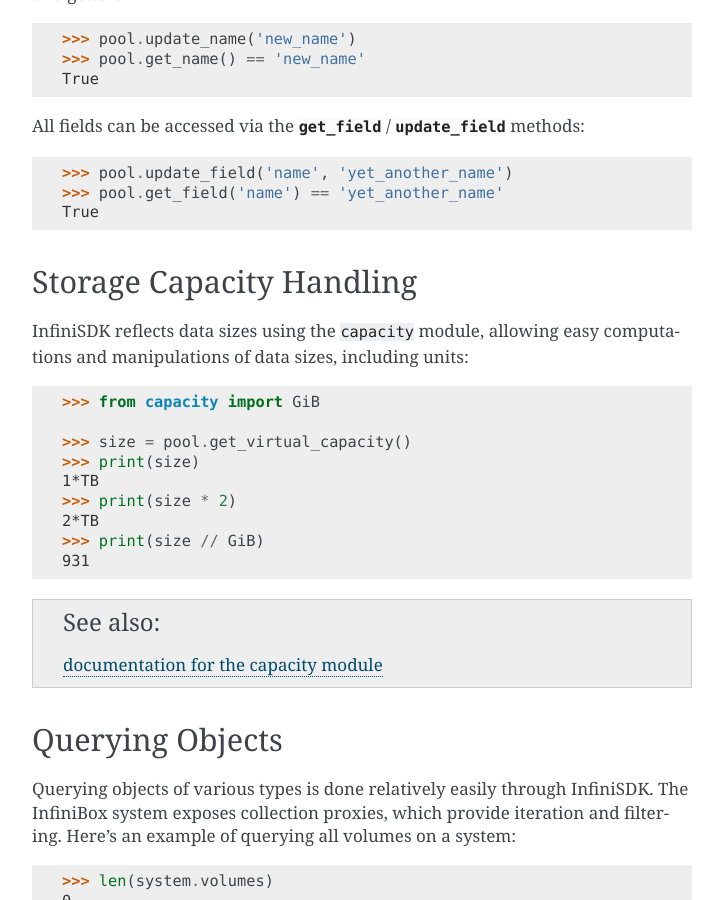
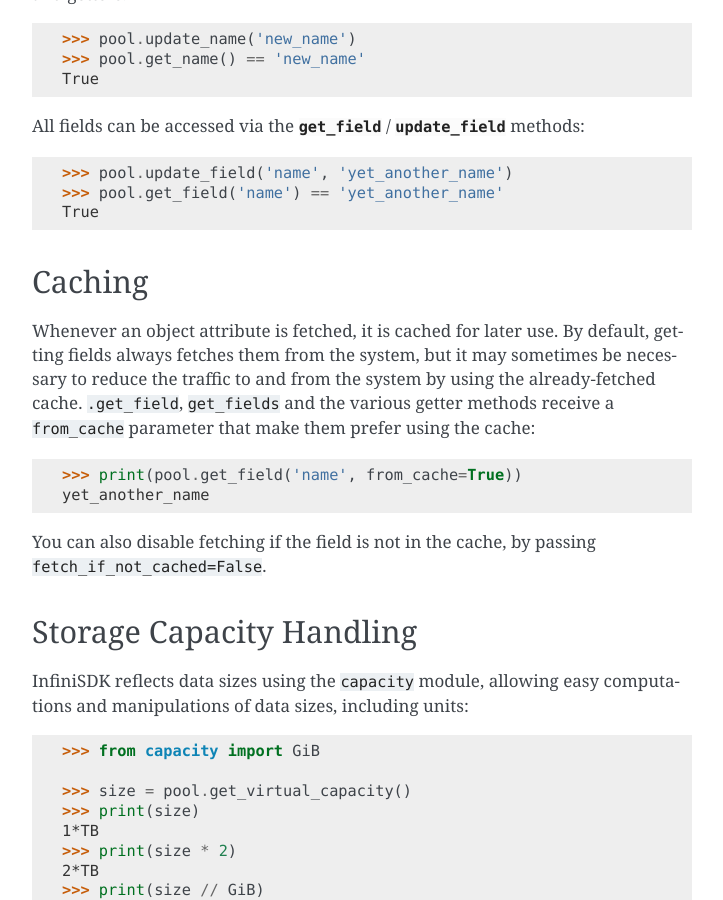
Before and after one commit to Infinidat/infinisdk, a Sphinx documentation site: the page built from doc/getting_started.rst, in a window 1280 px wide and 900 px high, scrolled down 2757 px. Shown: the whole window, without its empty margins (388-1111 px from the left). Built offline with Sphinx 7.4.7, drawn with Linux system fonts in a browser that asks for light colours.

Commit message:
SDK-16: Document caching

```diff
--- a/doc/getting_started.rst
+++ b/doc/getting_started.rst
@@ -111,6 +111,20 @@
 		>>> pool.get_field('name') == 'yet_another_name'
 		True
 
+.. _caching:
+
+Caching
+-------
+
+Whenever an object attribute is fetched, it is cached for later use. By default, getting fields always fetches them from the system, but it may sometimes be necessary to reduce the traffic to and from the system by using the already-fetched cache. ``.get_field``, ``get_fields`` and the various getter methods receive a ``from_cache`` parameter that make them prefer using the cache:
+
+.. code-block:: python
+
+		>>> print(pool.get_field('name', from_cache=True))
+		yet_another_name
+
+You can also disable fetching if the field is not in the cache, by passing ``fetch_if_not_cached=False``.
+
 .. _capacities:
 
 Storage Capacity Handling
```
